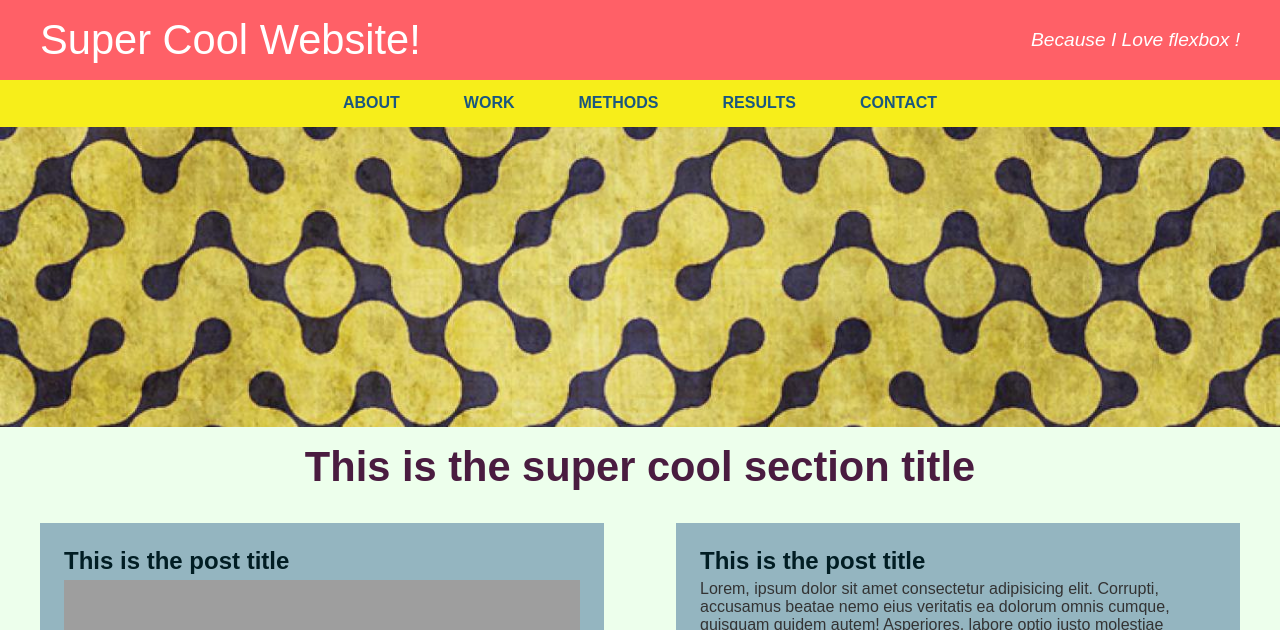
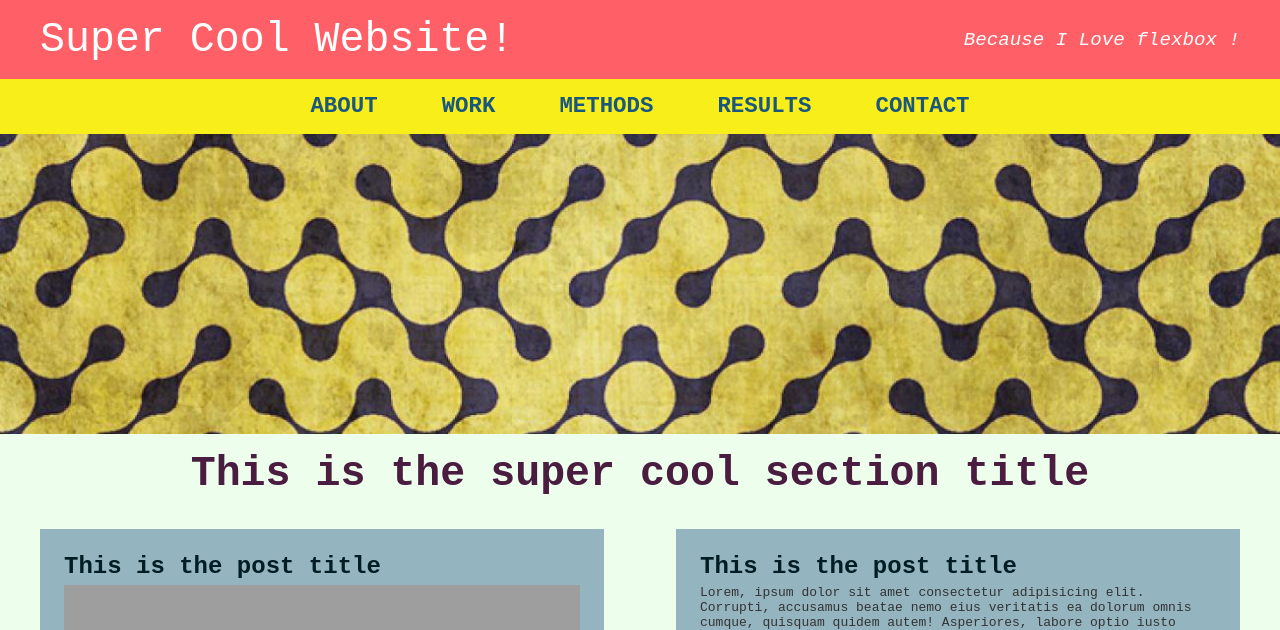
Before and after one commit to NizarMaarouf/Super-Cool-Website, a plain HTML site: page index.html in a window 1280 px wide. Shown: the top 630 px of the page. Drawn offline with Linux system fonts and the light colour scheme; grey boxes are pictures that could not be loaded.

Commit message:
share code on GitHub-NIZAR

```diff
--- a/style.css
+++ b/style.css
@@ -5,7 +5,7 @@
 }
 body {
   background: #edffec;
-  font-family: sans-serif;
+  font-family: monospace;
   color: #222;
 }
 .container {
@@ -29,14 +29,10 @@ body {
 .header .site-title, .header .site-logo {
   font-weight: 400;
 }
-.site-title, h1, h2, h3 {
-  font-family: 'Righteous', sans-serif;
+.site-title, h2 {
+  font-family:monospace;
   font-size: 2.6rem;
   color: #4a1c40;
-}
-h3 {
-  font-size: 2rem;
-  color: #f7686e;
 }
 h2{
   margin-top: 1rem;
@@ -57,6 +53,7 @@ h2{
   color: white;
 }
 .main-nav a {
+  font-size: 1.4rem;
   font-weight: 600;;
   color: #1A577F;
   text-decoration: none;
@@ -79,8 +76,10 @@ h2{
   text-transform: uppercase;
 }
 .main-nav ul a:hover, .main-nav ul a:focus {
-  background: #fbf795;
-  color: #419cd8;
+  background: #FF6067;
+  color: #fff;
+  border-radius: 1rem;
+  padding: 0.5rem;
 }
 .main-nav ul .nav-link a {
   position: absolute;
@@ -120,7 +119,7 @@ h2{
   color: #011d23;
   font-size: 24px;
   margin: 0 0 5px;
-  font-family: 'Righteous', sans-serif;
+  font-family:monospace;
 }
 .columns .item .item-image {
   max-width: 100%;
```
